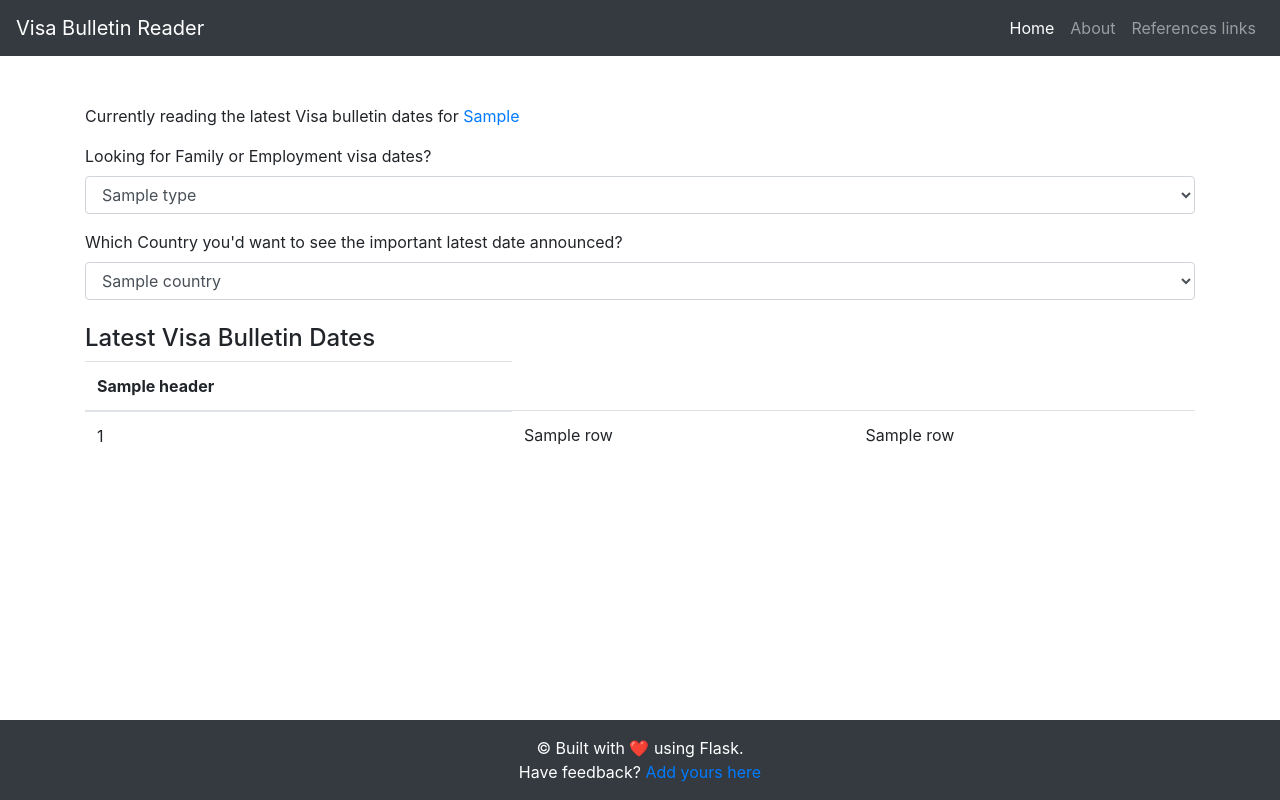
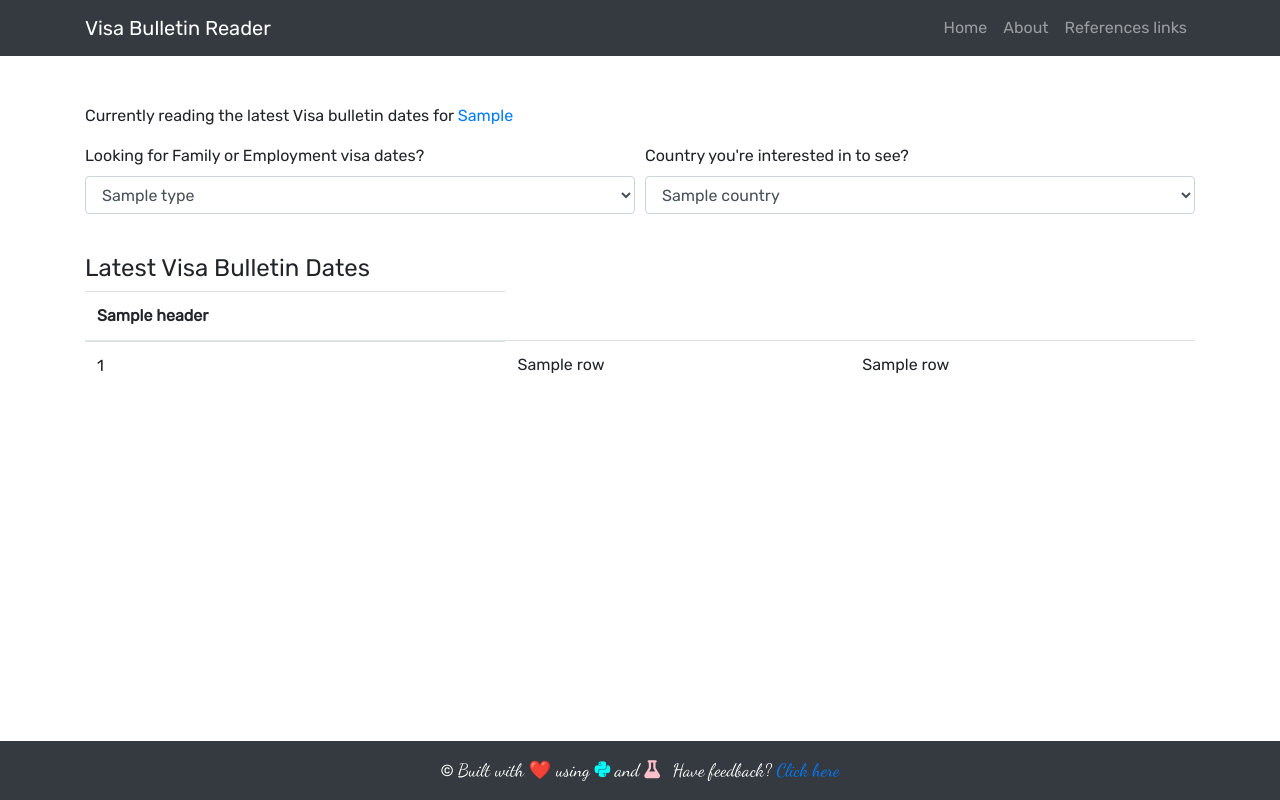
Before and after one commit to aravindk777/VisaBulletinReader, a Flask app: template templates/index.html in a window 1280 px wide. Run offline with Flask 3, Linux system fonts and the light colour scheme; the template is opened without the code that fills it: most values are stand-ins (such as "Sample title", 1, 10 or a date in 2020); some libraries are stand-ins or nearby versions.

Commit message:
Refactor HTML templates to use a base layout and improve structure; enhance date formatting in data processing

```diff
--- /dev/null
+++ b/templates/base.html
@@ -0,0 +1,80 @@
+<!DOCTYPE html>
+<html lang="en">
+<head>
+    <meta charset="UTF-8">
+    <meta name="viewport" content="width=device-width, initial-scale=1.0">
+    <title>{% block title %}Visa Bulletin Reader{% endblock %}</title>
+    <link rel="preconnect" href="https://fonts.googleapis.com">
+    <link rel="preconnect" href="https://fonts.gstatic.com" crossorigin>
+    <link href="https://fonts.googleapis.com/css2?family=Rubik:ital@0;1&family=Dancing+Script&display=swap" rel="stylesheet">
+    <link href="https://stackpath.bootstrapcdn.com/bootstrap/4.5.2/css/bootstrap.min.css" rel="stylesheet">
+    <link rel="stylesheet" href="https://cdnjs.cloudflare.com/ajax/libs/font-awesome/5.15.4/css/all.min.css">
+    <style>
+      body {
+        background-color: #fff;
+        color: #212529;
+        font-family: 'Rubik', monospace;
+        font-style: normal;
+      }
+      @media (prefers-color-scheme: dark) {
+        body {
+          background-color: #181a1b;
+          color: #f8f9fa;
+        }
+      }
+      {% block extra_styles %}{% endblock %}
+      .handwriting {
+      font-family: 'Dancing Script', cursive;
+      font-size: large;
+      }
+    </style>
+</head>
+<body class="d-flex flex-column min-vh-100">
+    <nav class="navbar navbar-expand-lg navbar-dark bg-dark justify-content-center">
+        <div class="container">
+            <a class="navbar-brand" href="/">Visa Bulletin Reader</a>
+            <button class="navbar-toggler" type="button" data-toggle="collapse" data-target="#navbarNav"
+                    aria-controls="navbarNav" aria-expanded="false" aria-label="Toggle navigation">
+                <span class="navbar-toggler-icon"></span>
+            </button>
+            <div class="collapse navbar-collapse" id="navbarNav">
+                <ul class="navbar-nav ml-auto">
+                    <li class="nav-item {% if request.path == '/' %}active{% endif %}">
+                        <a class="nav-link" href="/">Home</a>
+                    </li>
+                    <li class="nav-item {% if request.path == '/about' %}active{% endif %}">
+                        <a class="nav-link" href="/about">About</a>
+                    </li>
+                    <li class="nav-item {% if request.path == '/references' %}active{% endif %}">
+                        <a class="nav-link" href="/references">References links</a>
+                    </li>
+                </ul>
+            </div>
+        </div>
+    </nav>
+
+    <div class="container mt-5">
+        {% block content %}{% endblock %}
+    </div>
+
+    <footer class="bg-dark text-white text-center py-3 mt-auto">
+        <div class="container">
+            <p class="mb-0">&copy;
+                <span class="handwriting">Built with
+                    <span class="love" style="color: #e25555;">&#10084;&#65039;</span> using
+                    <i class="fab fa-python" title="Python" style="color: cyan"></i> and
+                    <i class="fas fa-flask" title="Flask" style="color: pink"></i>
+                </span>
+                &nbsp;
+                <span class="handwriting">
+  Have feedback? <a href="https://github.com/aravindk777/VisaBulletinReader/issues/new/choose" target="_blank" class="link-active">Click here</a>
+</span>
+            </p>
+        </div>
+    </footer>
+
+    <script src="https://code.jquery.com/jquery-3.5.1.slim.min.js"></script>
+    <script src="https://cdn.jsdelivr.net/npm/@popperjs/core@2.5.4/dist/umd/popper.min.js"></script>
+    <script src="https://stackpath.bootstrapcdn.com/bootstrap/4.5.2/js/bootstrap.min.js"></script>
+</body>
+</html>
--- a/templates/index.html
+++ b/templates/index.html
@@ -1,22 +1,8 @@
-<!DOCTYPE html>
-<html lang="en">
-<head>
-    <meta charset="UTF-8">
-    <meta name="viewport" content="width=device-width, initial-scale=1.0">
-    <title>Visa Bulletin Reader app</title>
-    <link href="https://stackpath.bootstrapcdn.com/bootstrap/4.5.2/css/bootstrap.min.css" rel="stylesheet">
-    <style>
-      body {
-        background-color: #fff;
-        color: #212529;
-      }
-      @media (prefers-color-scheme: dark) {
-        body {
-          background-color: #181a1b;
-          color: #f8f9fa;
-        }
-      }
+{% extends "base.html" %}
 
+{% block title %}Visa Bulletin Reader app{% endblock %}
+
+{% block extra_styles %}
       .table {
         background-color: inherit;
         color: inherit;
@@ -25,34 +11,19 @@
         background-color: inherit !important;
         color: inherit !important;
       }
-    </style>
-</head>
-<body class="d-flex flex-column min-vh-100">
-    <nav class="navbar navbar-expand-lg navbar-dark bg-dark justify-content-center">
-        <a class="navbar-brand mx-auto" href="/">Visa Bulletin Reader</a>
-        <button class="navbar-toggler" type="button" data-toggle="collapse" data-target="#navbarNav"
-                aria-controls="navbarNav" aria-expanded="false" aria-label="Toggle navigation">
-            <span class="navbar-toggler-icon"></span>
-        </button>
-        <div class="collapse navbar-collapse" id="navbarNav">
-            <ul class="navbar-nav ml-auto">
-                <li class="nav-item active">
-                    <a class="nav-link" href="/">Home</a>
-                </li>
-                <li class="nav-item">
-                    <a class="nav-link" href="/about">About</a>
-                </li>
-                <li class="nav-item">
-                    <a class="nav-link" href="/references">References links</a>
-                </li>
-            </ul>
-        </div>
-    </nav>
-    <div class="container mt-5">
+      .table tr:hover {
+        border-bottom: 1px solid #dee2e6;
+        background-color: lightyellow;
+        color: black;
+      }
+{% endblock %}
+
+{% block content %}
 <!--        <h1 class="mb-4">Visa Bulletin Reader</h1>-->
         <p>Currently reading the latest Visa bulletin dates for <a href="{{ bulletin_url }}" target="_blank" class="active">{{ bulletin_src }}</a></p>
         <form action="/" method="post" onload="this.form.submit()">
-            <div class="form-group">
+            <div class="form-row">
+                <div class="form-group col-md-6">
                     <label for="visa_type">Looking for Family or Employment visa dates? </label>
                     <select id="visa_type" name="visa_type" class="form-control" onchange="this.form.submit()">
                         {% for type in visa_types %}
@@ -60,13 +31,14 @@
                         {% endfor %}
                     </select>
                 </div>
-            <div class="form-group">
-                <label for="visa_country">Which Country you'd want to see the important latest date announced?</label>
+                <div class="form-group col-md-6">
+                    <label for="visa_country">Country you're interested in to see?</label>
                     <select id="visa_country" name="visa_country" class="form-control" onchange="this.form.submit()">
                         {% for country in visa_countries %}
                         <option value="{{ country }}" {% if country == selected_visa_country %}selected{% endif %}>{{ country }}</option>
                         {% endfor %}
                     </select>
+                </div>
             </div>
 <!--            <button type="submit" class="btn btn-primary">Get Bulletin</button>-->
         </form>
@@ -92,14 +64,4 @@
                 {% endfor %}
             </table>
         </div>
-    </div>
-    <footer class="bg-dark text-white text-center py-3 mt-auto">
-        <div class="container">
-            <p class="mb-0">&copy; Built with <span class="love" style="color: #e25555;">&#10084;&#65039;</span> using Flask.<br/>Have feedback? <a href="https://github.com/aravindk777/VisaBulletinReader/issues/new/choose" target="_blank" class="link-active">Add yours here</a></p>
-        </div>
-    </footer>
-    <script src="https://code.jquery.com/jquery-3.5.1.slim.min.js"></script>
-    <script src="https://cdn.jsdelivr.net/npm/@popperjs/core@2.5.4/dist/umd/popper.min.js"></script>
-    <script src="https://stackpath.bootstrapcdn.com/bootstrap/4.5.2/js/bootstrap.min.js"></script>
-</body>
-</html>
+{% endblock %}
```
Also changed, not shown: templates/about.html (+6 -53 lines), templates/references.html (+8 -53 lines), visabulletinreader.py (+52 -47 lines). Lines whose indentation alone changed are shown as unchanged.
